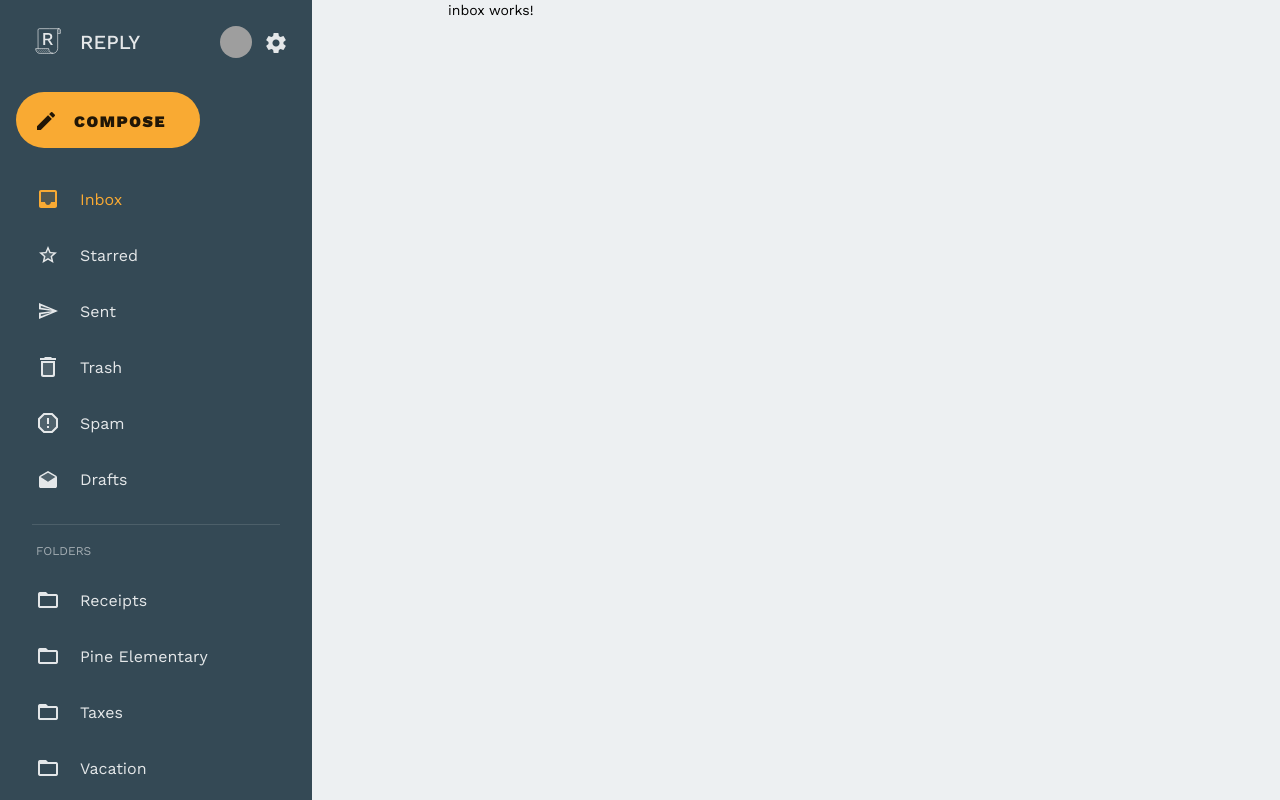
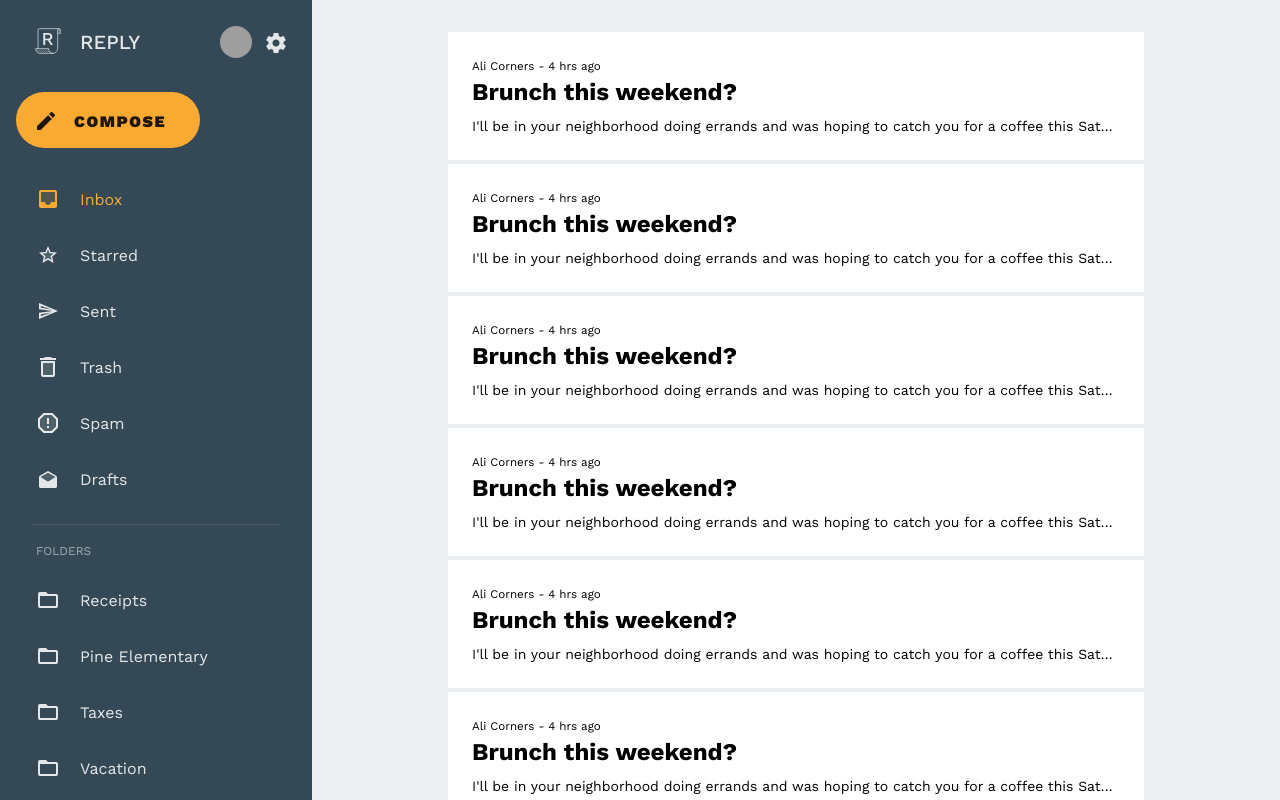
Before and after one commit to Char2sGu/reply, an Angular app: page /inbox in a window 1280 px wide. Built offline with nearby package versions, Linux system fonts and the light colour scheme; grey boxes are pictures that could not be loaded.

Commit message:
feat: implement basic mail card list

```diff
--- a/src/app/inbox/inbox.component.html
+++ b/src/app/inbox/inbox.component.html
@@ -1 +1 @@
-<p>inbox works!</p>
+<rpl-mail-card-list></rpl-mail-card-list>
--- a/src/app/inbox/inbox.component.scss
+++ b/src/app/inbox/inbox.component.scss
@@ -0,0 +1,7 @@
+:host {
+  display: block;
+  padding: 4px 0;
+  :host-context(.tablet-portrait) & {
+    padding: 32px 0;
+  }
+}
--- a/src/app/inbox/inbox.module.ts
+++ b/src/app/inbox/inbox.module.ts
@@ -1,11 +1,12 @@
 import { CommonModule } from '@angular/common';
 import { NgModule } from '@angular/core';
 
+import { MailCardListComponent } from '../shared/mail-card-list/mail-card-list.component';
 import { InboxComponent } from './inbox.component';
 import { InboxRoutingModule } from './inbox-routing.module';
 
 @NgModule({
   declarations: [InboxComponent],
-  imports: [CommonModule, InboxRoutingModule],
+  imports: [CommonModule, InboxRoutingModule, MailCardListComponent],
 })
 export class InboxModule {}
--- /dev/null
+++ b/src/app/shared/mail-card-list/mail-card-list.component.html
@@ -0,0 +1,6 @@
+<rpl-mail-card></rpl-mail-card>
+<rpl-mail-card></rpl-mail-card>
+<rpl-mail-card></rpl-mail-card>
+<rpl-mail-card></rpl-mail-card>
+<rpl-mail-card></rpl-mail-card>
+<rpl-mail-card></rpl-mail-card>
--- /dev/null
+++ b/src/app/shared/mail-card-list/mail-card-list.component.scss
@@ -0,0 +1,5 @@
+:host {
+  display: flex;
+  flex-direction: column;
+  gap: 4px;
+}
--- /dev/null
+++ b/src/app/shared/mail-card-list/mail-card-list.component.ts
@@ -0,0 +1,17 @@
+import { CommonModule } from '@angular/common';
+import { Component, OnInit } from '@angular/core';
+
+import { MailCardComponent } from '../mail-card/mail-card.component';
+
+@Component({
+  selector: 'rpl-mail-card-list',
+  standalone: true,
+  imports: [CommonModule, MailCardComponent],
+  templateUrl: './mail-card-list.component.html',
+  styleUrls: ['./mail-card-list.component.scss'],
+})
+export class MailCardListComponent implements OnInit {
+  constructor() {}
+
+  ngOnInit(): void {}
+}
--- /dev/null
+++ b/src/app/shared/mail-card/mail-card.component.html
@@ -0,0 +1,9 @@
+<div class="overlay"></div>
+<div class="ripple" matRipple></div>
+<h5 class="subtitle"><span>Ali Corners</span> - <span>4 hrs ago</span></h5>
+<h1 class="title">Brunch this weekend?</h1>
+<div class="overview">
+  I'll be in your neighborhood doing errands and was hoping to catch you for a
+  coffee this Saturday. If you don't have anything scheduled, it would be great
+  to see you! It feels like its been forever.
+</div>
--- /dev/null
+++ b/src/app/shared/mail-card/mail-card.component.scss
@@ -0,0 +1,56 @@
+@use 'sass:map' as map;
+@use 'sass:color' as color;
+@use '@angular/material' as mat;
+@use 'src/styles/theming' as theming;
+
+:host {
+  display: block;
+  padding: 24px;
+  background-color: map.get(theming.$theme, 'color', 'background', 'card');
+  cursor: pointer;
+  position: relative;
+}
+
+%position-background {
+  position: absolute;
+  left: 0;
+  right: 0;
+  top: 0;
+  bottom: 0;
+}
+
+%single-line-text {
+  overflow: hidden;
+  white-space: nowrap;
+  text-overflow: ellipsis;
+}
+
+.overlay {
+  @extend %position-background;
+  background-color: map.get(theming.$theme, 'color', 'foreground', 'base');
+  opacity: 0;
+  :host:hover & {
+    opacity: color.alpha(
+      map.get(theming.$theme, 'color', 'background', 'hover')
+    );
+  }
+}
+
+.ripple {
+  @extend %position-background;
+  z-index: 1;
+}
+
+.subtitle {
+  @extend %single-line-text;
+  margin-bottom: 0;
+}
+
+.title {
+  @extend %single-line-text;
+  margin-bottom: 8px;
+}
+
+.overview {
+  @extend %single-line-text;
+}
--- /dev/null
+++ b/src/app/shared/mail-card/mail-card.component.ts
@@ -0,0 +1,16 @@
+import { CommonModule } from '@angular/common';
+import { Component, OnInit } from '@angular/core';
+import { MatRippleModule } from '@angular/material/core';
+
+@Component({
+  selector: 'rpl-mail-card',
+  standalone: true,
+  imports: [CommonModule, MatRippleModule],
+  templateUrl: './mail-card.component.html',
+  styleUrls: ['./mail-card.component.scss'],
+})
+export class MailCardComponent implements OnInit {
+  constructor() {}
+
+  ngOnInit(): void {}
+}
```
Also changed, not shown: 2 other files (tests, documents, lock files or other folders).
